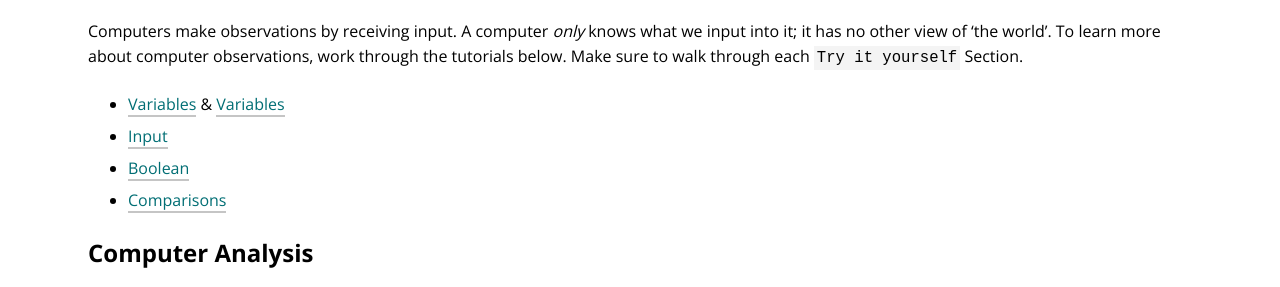
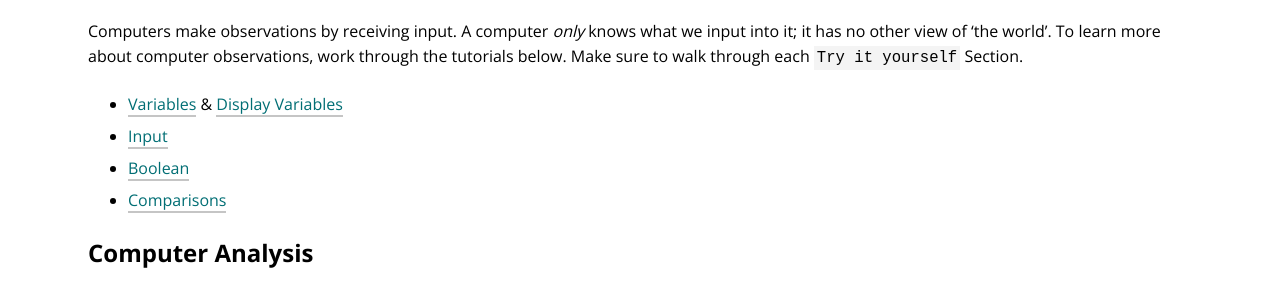
Before and after one commit to turingschool/launch-curriculum, a Jekyll site: the page built from module0/lessons/TechnicalDay1.md, in a window 1280 px wide and 900 px high, scrolled down 1218 px. Shown: the part 167-454 px from the top of the window. Built offline with Jekyll 4.4.1, drawn with Linux system fonts in a browser that asks for light colours; nearby versions of some CDN libraries; comment, search, counter and statistics services are not loaded.

Commit message:
Updates from Review

```diff
--- a/module0/lessons/TechnicalDay1.md
+++ b/module0/lessons/TechnicalDay1.md
@@ -44,7 +44,7 @@ Work through the tutorial linked below to learn about how C# outputs information
 
 Computers make observations by receiving input.  A computer _only_ knows what we input into it; it has no other view of 'the world'.  To learn more about computer observations, work through the tutorials below.  Make sure to walk through each `Try it yourself` Section.
 
-* [Variables](https://www.w3schools.com/cs/cs_variables.php) & [Variables](https://www.w3schools.com/cs/cs_variables_display.php)
+* [Variables](https://www.w3schools.com/cs/cs_variables.php) & [Display Variables](https://www.w3schools.com/cs/cs_variables_display.php)
 * [Input](https://www.w3schools.com/cs/cs_user_input.php)
 * [Boolean](https://www.w3schools.com/cs/cs_booleans.php)
 * [Comparisons](https://www.w3schools.com/cs/cs_operators_comparison.php)
```
Also changed, not shown: module0/lessons/GoogleSuite.md (+1 -1 lines).
